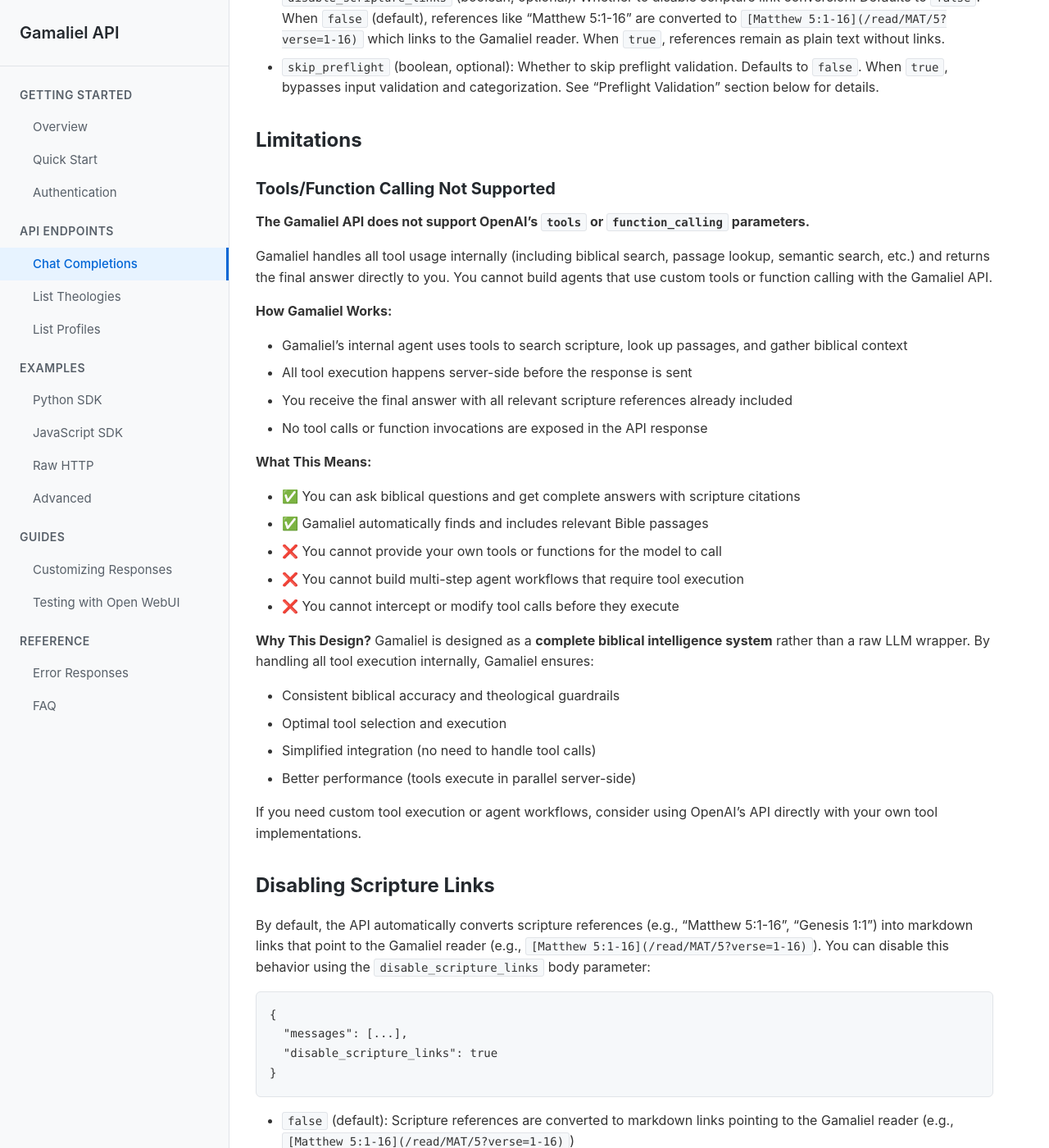
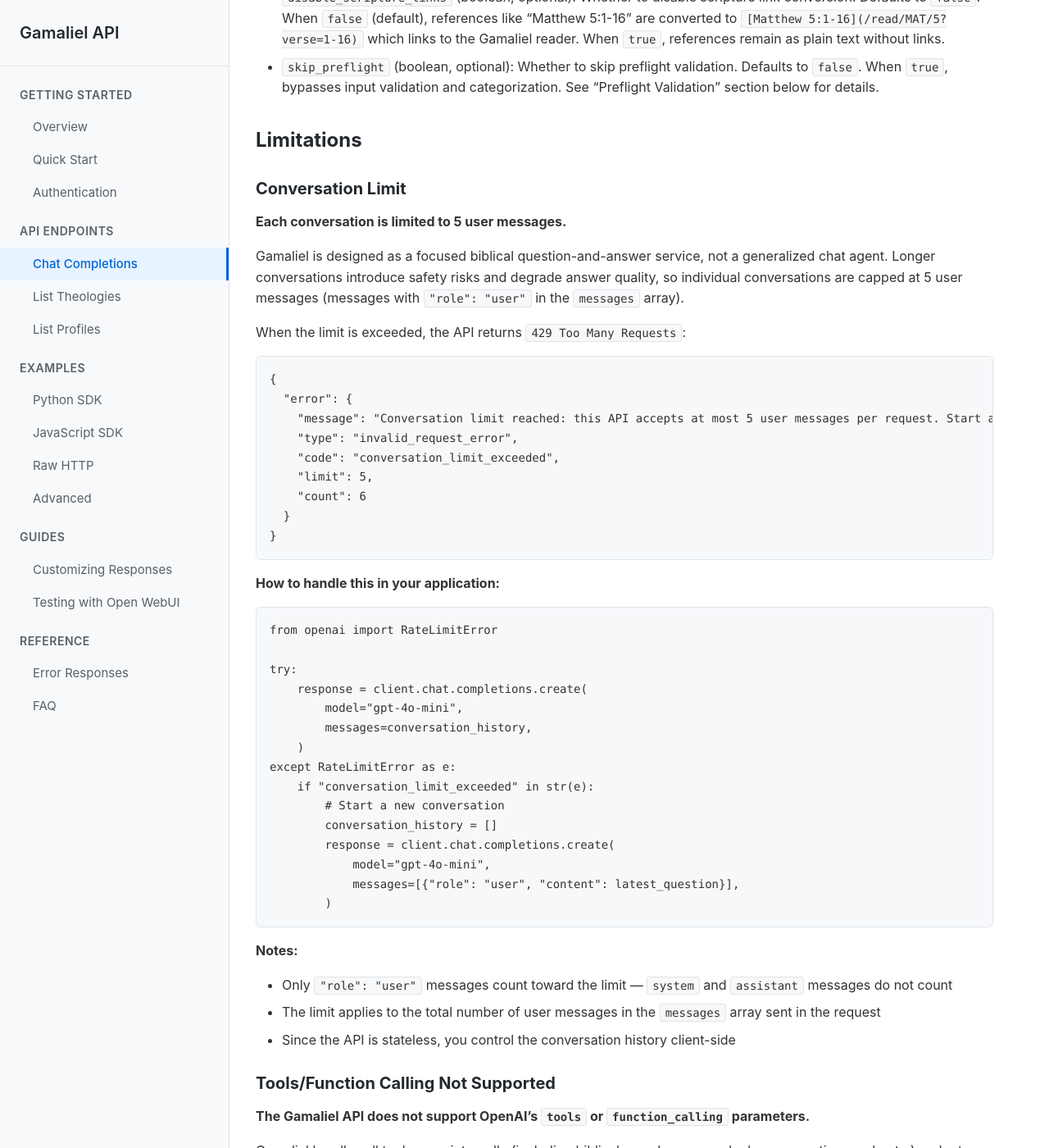
Before and after one commit to gamaliel-ai/gamaliel-api, a Jekyll site: the page built from docs/endpoints/chat-completions.md, in a window 1280 px wide and 1400 px high, scrolled down 2720 px. Shown: the whole window at 82% size. Built offline with Jekyll 4.4.1, drawn with Linux system fonts in a browser that asks for light colours.

Commit message:
docs: add conversation limit documentation (5 user messages)
Co-Authored-By: Claude Sonnet 4.6 <noreply@anthropic.com>

````diff
--- a/docs/endpoints/chat-completions.md
+++ b/docs/endpoints/chat-completions.md
@@ -112,6 +112,51 @@ data: [DONE]
 - `skip_preflight` (boolean, optional): Whether to skip preflight validation. Defaults to `false`. When `true`, bypasses input validation and categorization. See "Preflight Validation" section below for details.
 
 ## Limitations
+
+### Conversation Limit
+
+**Each conversation is limited to 5 user messages.**
+
+Gamaliel is designed as a focused biblical question-and-answer service, not a generalized chat agent. Longer conversations introduce safety risks and degrade answer quality, so individual conversations are capped at 5 user messages (messages with `"role": "user"` in the `messages` array).
+
+When the limit is exceeded, the API returns `429 Too Many Requests`:
+
+```json
+{
+  "error": {
+    "message": "Conversation limit reached: this API accepts at most 5 user messages per request. Start a new conversation to continue.",
+    "type": "invalid_request_error",
+    "code": "conversation_limit_exceeded",
+    "limit": 5,
+    "count": 6
+  }
+}
+```
+
+**How to handle this in your application:**
+
+```python
+from openai import RateLimitError
+
+try:
+    response = client.chat.completions.create(
+        model="gpt-4o-mini",
+        messages=conversation_history,
+    )
+except RateLimitError as e:
+    if "conversation_limit_exceeded" in str(e):
+        # Start a new conversation
+        conversation_history = []
+        response = client.chat.completions.create(
+            model="gpt-4o-mini",
+            messages=[{"role": "user", "content": latest_question}],
+        )
+```
+
+**Notes:**
+- Only `"role": "user"` messages count toward the limit — `system` and `assistant` messages do not count
+- The limit applies to the total number of user messages in the `messages` array sent in the request
+- Since the API is stateless, you control the conversation history client-side
 
 ### Tools/Function Calling Not Supported
 
--- a/llms.txt
+++ b/llms.txt
@@ -83,6 +83,12 @@ print(response.choices[0].message.content)
 
 ## Important Limitations
 
+❌ **Conversations are limited to 5 user messages**
+- Gamaliel is a focused Q&A service, not a generalized chat agent
+- When `messages` contains more than 5 entries with `"role": "user"`, the API returns `429` with `code: "conversation_limit_exceeded"`
+- Start a new conversation (fresh `messages` array) to continue
+- Only `"role": "user"` messages count — `system` and `assistant` messages do not
+
 ❌ **Does NOT support `tools` or `function_calling` parameters**
 - Gamaliel handles all tool execution internally (biblical search, passage lookup, etc.)
 - You receive final answers with scripture citations already included
````
Also changed, not shown: docs/errors.md (+22 -0 lines).
